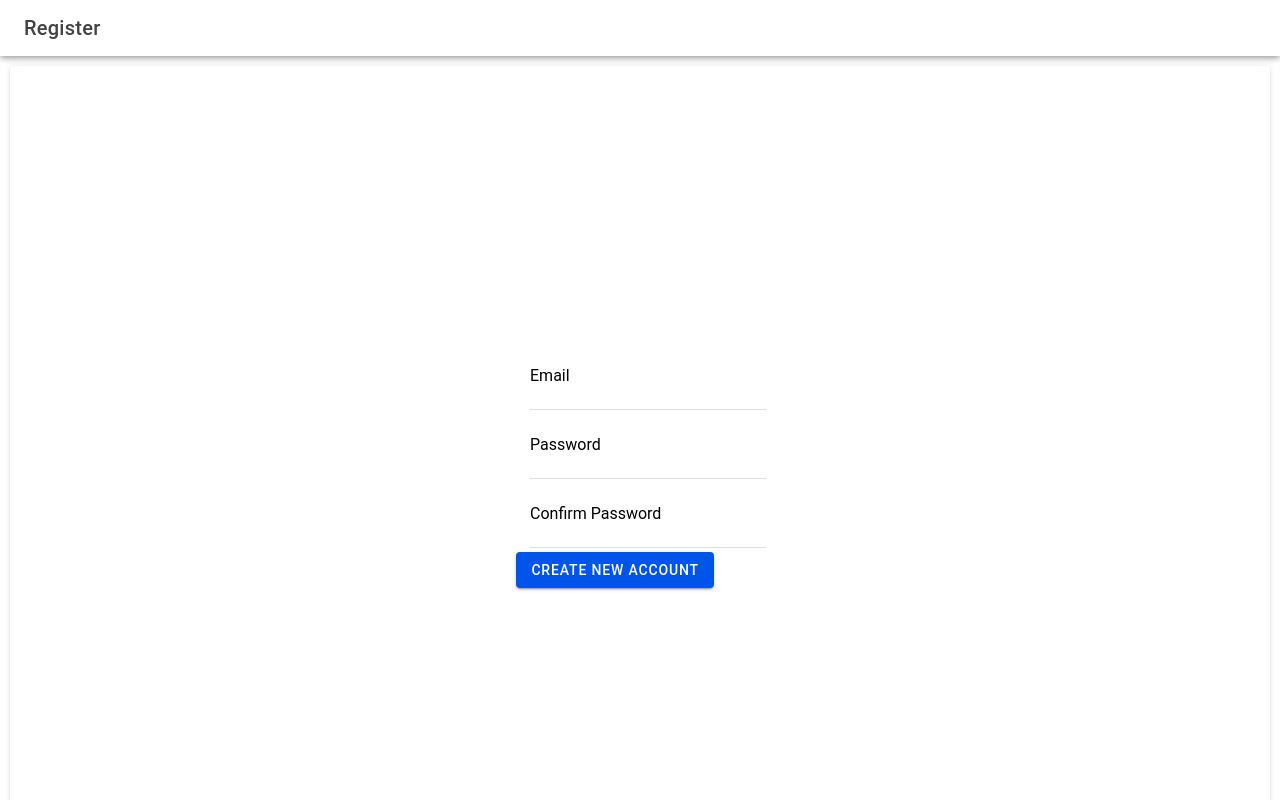
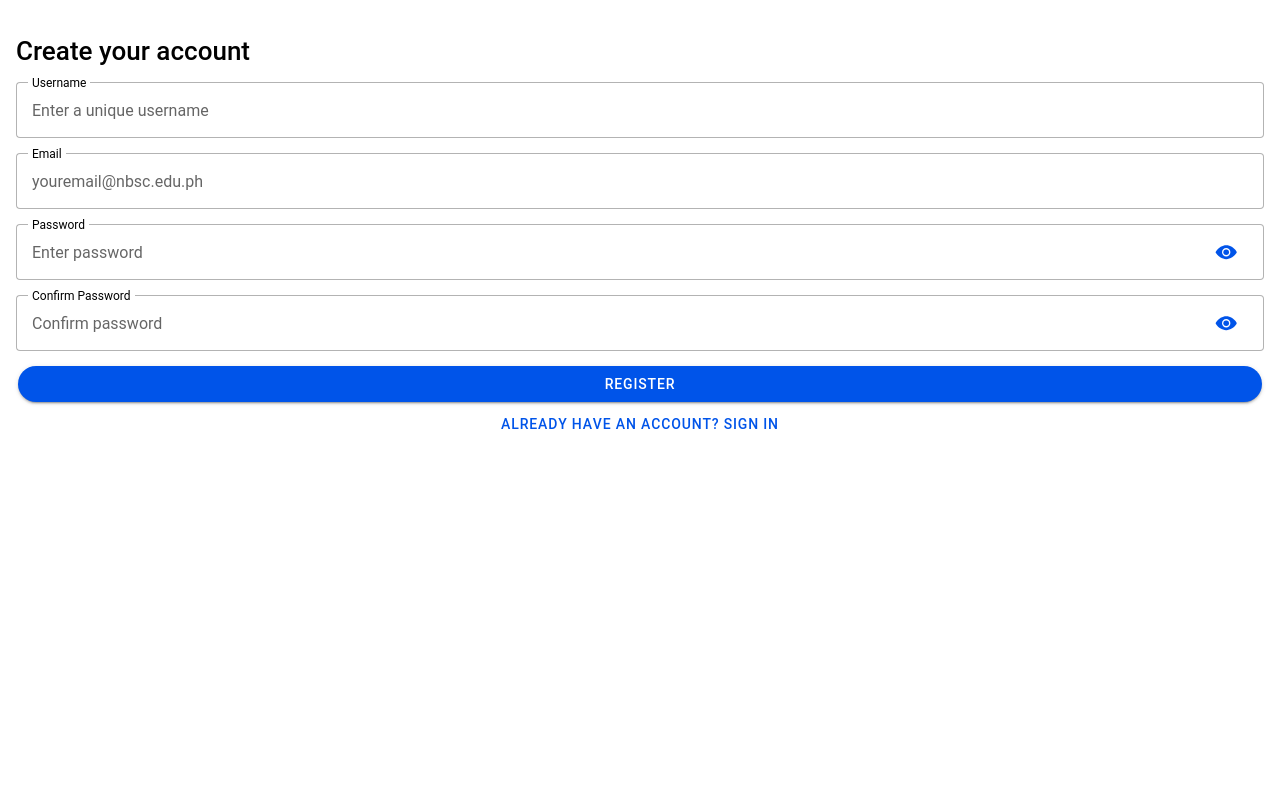
Before and after one commit to LokiJ07/it35-lab, a React (Vite) app: page /it35-lab/Signup in a window 1280 px wide. Built offline with nearby package versions, Linux system fonts and the light colour scheme; no server answers.

Commit message:
added an supabase in registration

```diff
--- a/src/pages/Signup.tsx
+++ b/src/pages/Signup.tsx
@@ -1,114 +1,163 @@
+import React, { useState } from 'react';
 import {
     IonButton,
-  IonButtons,
+    IonContent,
+    IonInput,
+    IonInputPasswordToggle,
+    IonPage,
+    IonTitle,
+    IonModal,
+    IonText,
     IonCard,
     IonCardContent,
-  IonContent,
-  IonHeader,
-  IonInput,
-  IonItem,
-  IonLabel,
-  IonMenuButton,
-  IonPage,
-  IonTitle,
-  IonToast,
-  IonToolbar,
-  useIonRouter
+    IonCardHeader,
+    IonCardSubtitle,
+    IonCardTitle,
+    IonAlert,
 } from '@ionic/react';
-import { useState } from "react";
+import { supabase } from '../utils/supabaseClient';
+import bcrypt from 'bcryptjs';
+
+// Reusable Alert Component
+const AlertBox: React.FC<{ message: string; isOpen: boolean; onClose: () => void }> = ({ message, isOpen, onClose }) => {
+  return (
+    <IonAlert
+      isOpen={isOpen}
+      onDidDismiss={onClose}
+      header="Notification"
+      message={message}
+      buttons={['OK']}
+    />
+  );
+};
 
 const Signup: React.FC = () => {
+    const [username, setUsername] = useState('');
     const [email, setEmail] = useState('');
     const [password, setPassword] = useState('');
     const [confirmPassword, setConfirmPassword] = useState('');
-  const navigation = useIonRouter();
-  const [showToast, setShowToast] = useState(false);
-  const [modalIsOpen, setModalIsOpen] = useState(false);
+    const [showVerificationModal, setShowVerificationModal] = useState(false);
+    const [showSuccessModal, setShowSuccessModal] = useState(false);
+    const [alertMessage, setAlertMessage] = useState('');
+    const [showAlert, setShowAlert] = useState(false);
 
-  const openModal = () => {
-      setModalIsOpen(true);
+    const handleOpenVerificationModal = () => {
+        if (!email.endsWith("@nbsc.edu.ph")) {
+            setAlertMessage("Only @nbsc.edu.ph emails are allowed to register.");
+            setShowAlert(true);
+            return;
+        }
+
+        if (password !== confirmPassword) {
+            setAlertMessage("Passwords do not match.");
+            setShowAlert(true);
+            return;
+        }
+
+        setShowVerificationModal(true);
     };
 
-  const closeModal = () => {
-      setModalIsOpen(false);
-  };
+    const doRegister = async () => {
+        setShowVerificationModal(false);
 
-  const handleContinue = () => {
-      // Logic to continue account creation
-      console.log("User  chose to continue creating an account.");
-      setShowToast(true);
-      setTimeout(() => {
-          navigation.push('/it35-lab/', 'forward', 'replace');
-      }, 1000);
-      closeModal();
-  };
+        try {
+            // Sign up in Supabase authentication
+            const { data, error } = await supabase.auth.signUp({ email, password });
 
-  const handleCancel = () => {
-      console.log("User  chose to cancel account creation.");
-      closeModal();
+            if (error) {
+                throw new Error("Account creation failed: " + error.message);
+            }
+
+            // Hash password before storing in the database
+            const salt = await bcrypt.genSalt(10);
+            const hashedPassword = await bcrypt.hash(password, salt);
+
+            // Insert user data into 'users' table
+            const { error: insertError } = await supabase.from("users").insert([
+                {
+                    username,
+                    user_email: email,
+                    user_password: hashedPassword,
+                },
+            ]);
+
+            if (insertError) {
+                throw new Error("Failed to save user data: " + insertError.message);
+            }
+
+            setShowSuccessModal(true);
+        } catch (err) {
+            // Ensure err is treated as an Error instance
+            if (err instanceof Error) {
+                setAlertMessage(err.message);
+            } else {
+                setAlertMessage("An unknown error occurred.");
+            }
+            setShowAlert(true);
+        }
     };
 
     return (
         <IonPage>
-          <IonHeader>
-              <IonToolbar>
-                  <IonButtons slot='start'>
-                      <IonMenuButton></IonMenuButton>
-                  </IonButtons>
-                  <IonTitle>Register</IonTitle>
-              </IonToolbar>
-          </IonHeader>
-          <IonContent fullscreen>
-              <IonCard style={{ width: 'full', maxWidth: 'full', display: 'flex', justifyContent: 'center', alignItems: 'center', height: '100vh' }}>
-                  <IonCardContent>
-                      <IonItem>
-                          <IonLabel position="floating">Email</IonLabel>
-                          <IonInput
-                              type="email"
-                              value={email}
-                              onIonChange={e => setEmail(e.detail.value!)}
-                              required
-                          />
-                      </IonItem>
-                      <IonItem>
-                          <IonLabel position="floating">Password</IonLabel>
-                          <IonInput
-                              type="password"
-                              value={password}
-                              onIonChange={e => setPassword(e.detail.value!)}
-                              required
-                          />
-                      </IonItem>
-                      <IonItem>
-                          <IonLabel position="floating">Confirm Password</IonLabel>
-                          <IonInput
-                              type="password"
-                              value={confirmPassword}
-                              onIonChange={e => setConfirmPassword(e.detail.value!)}
-                              required
-                          />
-                      </IonItem>
-                      <IonButton onClick={openModal}>Create New Account</IonButton>
+            <IonContent className='ion-padding'  style={{ display: 'flex', justifyContent: 'center', alignItems: 'center', height: '100vh' }}>
+                <h1>Create your account</h1>
 
-                      {/* Modal for confirmation */}
-                      {modalIsOpen && (
-                          <div className="modal">
-                              <h2>Continue Creating Account?</h2>
-                              <p>Are you sure you want to continue creating a new account?</p>
-                              <IonButton onClick={handleContinue}>Yes, Continue</IonButton>
-                              <IonButton onClick={handleCancel}>No, Cancel</IonButton>
+                <IonInput label="Username" labelPlacement="stacked" fill="outline" type="text" placeholder="Enter a unique username" value={username} onIonChange={e => setUsername(e.detail.value!)} style={{ marginTop: '15px' }} />
+                     <IonInput label="Email" labelPlacement="stacked" fill="outline" type="email" placeholder="youremail@nbsc.edu.ph" value={email} onIonChange={e => setEmail(e.detail.value!)} style={{ marginTop: '15px' }} />
+                <IonInput label="Password" labelPlacement="stacked" fill="outline" type="password" placeholder="Enter password" value={password} onIonChange={e => setPassword(e.detail.value!)} style={{ marginTop: '15px' }} >
+                    <IonInputPasswordToggle slot="end" />
+                </IonInput>
+                <IonInput label="Confirm Password" labelPlacement="stacked" fill="outline" type="password" placeholder="Confirm password" value={confirmPassword} onIonChange={e => setConfirmPassword(e.detail.value!)} style={{ marginTop: '15px' }} >
+                    <IonInputPasswordToggle slot="end" />
+                </IonInput>
+
+                <IonButton onClick={handleOpenVerificationModal} expand="full" shape='round' style={{ marginTop: '15px' }}>
+                    Register
+                </IonButton>
+                <IonButton routerLink="/it35-lab" expand="full" fill="clear" shape='round'>
+                    Already have an account? Sign in
+                </IonButton>
+
+                {/* Verification Modal */}
+                <IonModal isOpen={showVerificationModal} onDidDismiss={() => setShowVerificationModal(false)}>
+                    <IonContent className="ion-padding ">
+                        <IonCard className="ion-padding" style={{ marginTop: '25%' }}>
+                            <IonCardHeader>
+                                <IonCardTitle>User Registration Details</IonCardTitle>
+                                <hr />
+                                <IonCardSubtitle>Username</IonCardSubtitle>
+                                <IonCardTitle>{username}</IonCardTitle>
+
+                                <IonCardSubtitle>Email</IonCardSubtitle>
+                                <IonCardTitle>{email}</IonCardTitle>
+
+                            </IonCardHeader>
+                            <IonCardContent></IonCardContent>
+                            <div style={{ display: 'flex', justifyContent: 'flex-end', marginRight: '5px' }}>
+                                <IonButton fill="clear" onClick={() => setShowVerificationModal(false)}>Cancel</IonButton>
+                                <IonButton color="primary" onClick={doRegister}>Confirm</IonButton>
                             </div>
-                      )}
+                        </IonCard>
+                    </IonContent>
+                </IonModal>
 
-                      <IonToast
-                          isOpen={showToast}
-                          onDidDismiss={() => setShowToast(false)}
-                          duration={1000}
-                          message="Register Successfully, Redirecting..."
-                          position="top"
-                      />
-                  </IonCardContent>
-              </IonCard>
+                {/* Success Modal */}
+                <IonModal isOpen={showSuccessModal} onDidDismiss={() => setShowSuccessModal(false)}>
+                    <IonContent className="ion-padding" style={{ display: 'flex', flexDirection: 'column', justifyContent: 'center', alignItems: 'center', height: '100vh', textAlign: 'center', marginTop: '35%' }}>
+                        <IonTitle style={{ marginTop: '35%' }}>Registration Successful 🎉</IonTitle>
+                        <IonText>
+                            <p>Your account has been created successfully.</p>
+                            <p>Please check your email address.</p>
+                        </IonText>
+                        <IonButton routerLink="/it35-lab" routerDirection="back" color="primary">
+                            Go to Login
+                        </IonButton>
+                    </IonContent>
+                </IonModal>
+
+                {/* Reusable AlertBox Component */}
+                <AlertBox message={alertMessage} isOpen={showAlert} onClose={() => setShowAlert(false)} />
+
             </IonContent>
         </IonPage>
     );
```
Lines whose indentation alone changed are shown as unchanged.
